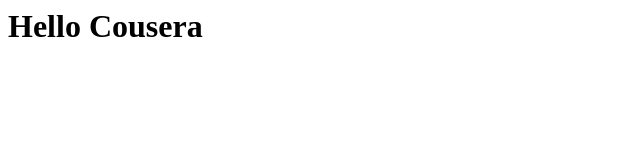
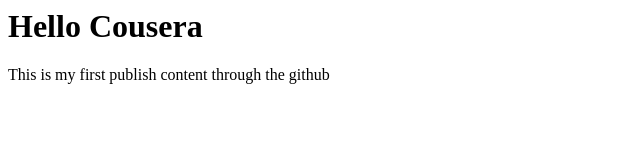
Before and after one commit to RahulDivyanja/Cousera_Course, a plain HTML site: page index.html in a window 1280 px wide. Shown: the whole page, without its empty margins (0-640 px from the left). Drawn offline with Linux system fonts and the light colour scheme.

Commit message:
Update index.html

```diff
--- a/index.html
+++ b/index.html
@@ -4,5 +4,6 @@
     </head>
     <body>
         <h1>Hello Cousera</h1>
+        <p>This is my first publish content through the github</p>
     </body>
 </html>
```
